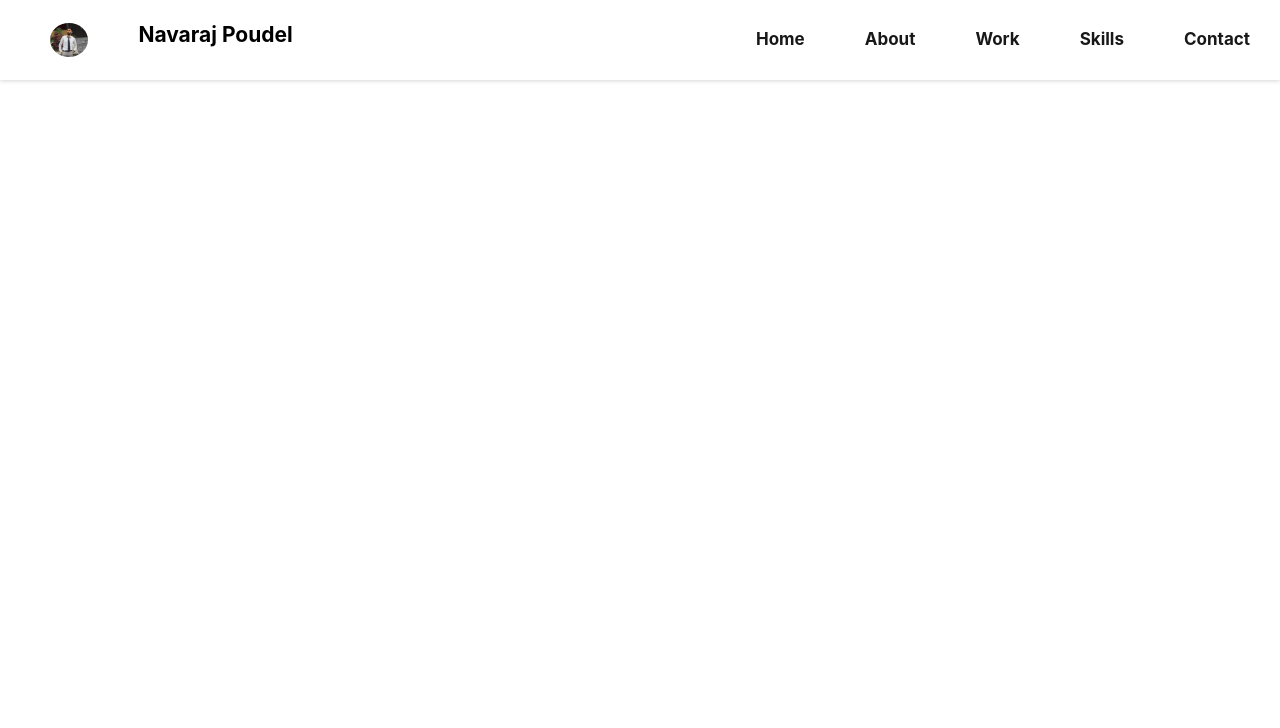
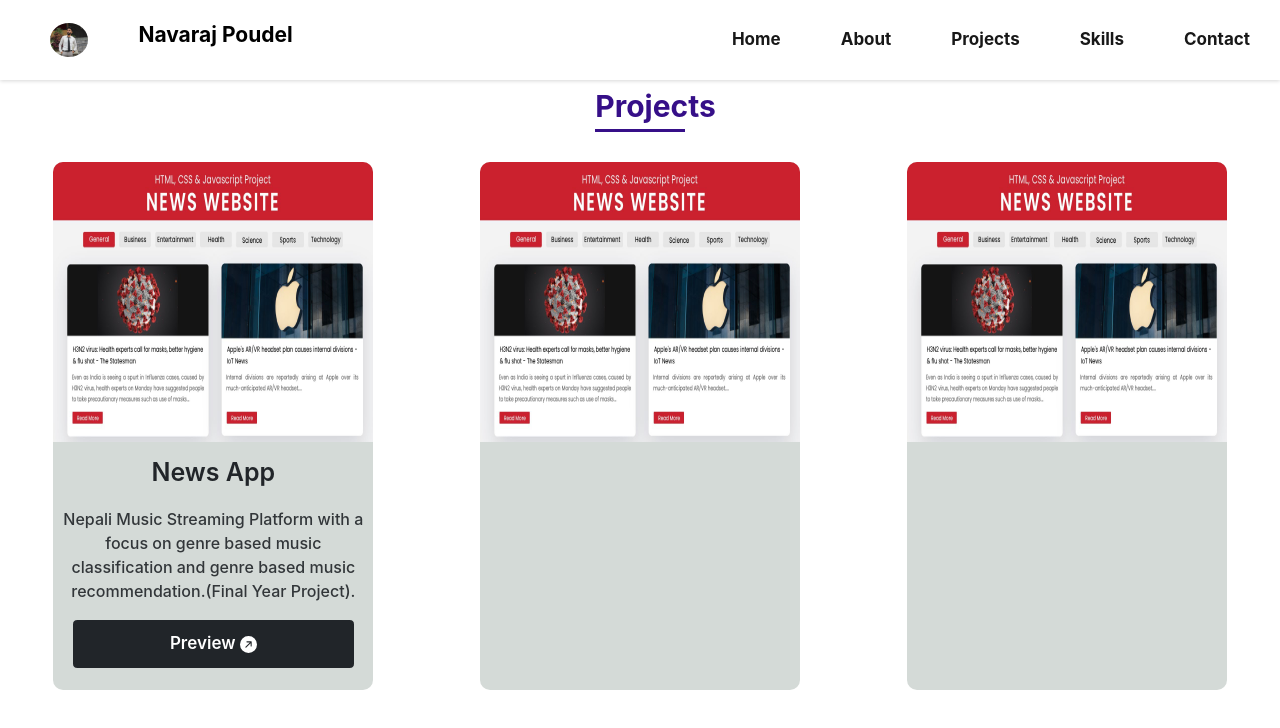
Before and after one commit to Navaraj-Poudel/Personal_Website, a React (Create React App) app in the folder my_personal_website/: page /project in a window 1280 px wide. Shown: the top 728 px of the page. Built offline with nearby package versions, Linux system fonts and the light colour scheme.

Commit message:
Projct_page_running

```diff
--- a/my_personal_website/src/App.js
+++ b/my_personal_website/src/App.js
@@ -3,6 +3,7 @@ import Navbar from './Component/Navbar/Navbar';
 import Home from './Component/Home/Home';
 import About from './Component/About/About';
 import Contact from './Component/Contact/Contact';
+import Project from './Component/Project/Project';
 import {
   BrowserRouter as Router,
   Routes,
@@ -18,6 +19,8 @@ function App() {
       <Route exact path='/' element= {<Home/>} />
       <Route exact path='/about' element={<About/>}/>
       <Route exact path='/contact' element={<Contact/>}/>
+      <Route exact path='/project' element={<Project/>}/>
+
         </Routes>
          </Router>
     </div>
--- a/my_personal_website/src/Component/Home/Home.js
+++ b/my_personal_website/src/Component/Home/Home.js
@@ -15,8 +15,6 @@ const Home = () => {
     <>
 
     <div className='Home'>
-
-
     <div className='home-details'>
         <p>
             Hi,<br />
--- a/my_personal_website/src/Component/Home/style.css
+++ b/my_personal_website/src/Component/Home/style.css
@@ -6,6 +6,8 @@
     width:40vw;
     margin-top:13rem ;
     margin-left:25rem ;
+    /* margin-right: auto;
+    margin-left: auto; */
     font-style:  'Poppins', sans-serif;
 }
 .home-details span{
@@ -22,9 +24,11 @@ font-weight: 500;
 }
 .homeimages{
     height:60vh;
-    width:20vw;
+    width:35vw;
     margin-top:1rem;
     margin-left:5rem;
+    /* margin-right: auto;
+    margin-left: auto; */
 }
 .homeimages img{
     /* height:42vh; */
--- a/my_personal_website/src/Component/Navbar/Navbar.js
+++ b/my_personal_website/src/Component/Navbar/Navbar.js
@@ -15,7 +15,7 @@ const Navbar = () => {
         <div className="navbar-item">
             <Link to="/">Home</Link>
             <Link to="/about">About</Link>
-            <Link to="/work">Work</Link>
+            <Link to="/project">Projects</Link>
             <Link to="/skills">Skills</Link>
             <Link to="/contact">Contact</Link>
          </div>
--- /dev/null
+++ b/my_personal_website/src/Component/Project/Project.js
@@ -0,0 +1,43 @@
+import React from 'react'
+import './style.css';
+import H from '../images/home.JPG'
+import Newsapp from '../images/newsapp.jpg'
+import {BsArrowUpRightCircleFill} from 'react-icons/bs';
+const Project = () => {
+  return (
+    <>
+    <div className='projecttitle'>
+        Projects
+    </div><br /><br />
+     <div className="project">
+     <div className="projectbox">
+        <div className="project-card">
+            <img src={Newsapp} alt="" />
+            <div className="projectdescription"><br />
+                <h2>News App</h2><br />
+                <p>Nepali Music Streaming Platform with a focus on genre based music classification and genre based music recommendation.(Final Year Project).</p>
+            </div>
+            <div className="button">
+                <button className='btn btn-dark'>Preview <BsArrowUpRightCircleFill/></button>
+            </div>
+        </div>
+     </div>
+
+     <div className="projectbox">
+        <div className="project-card">
+            <img src={Newsapp} alt="" />
+        </div>
+     </div>
+
+     <div className="projectbox">
+        <div className="project-card">
+            <img src={Newsapp} alt="" />
+        </div>
+     </div>
+
+     </div>
+    </>
+  )
+}
+
+export default Project
--- /dev/null
+++ b/my_personal_website/src/Component/Project/style.css
@@ -0,0 +1,71 @@
+.projecttitle{
+    font-size: 3rem;
+    font-weight: 750;
+    margin-left: auto;
+    margin-right: auto;
+    color: #360F88;
+    margin-top:0.4rem;
+    width:7vw;
+    border-bottom:0.3rem solid #360F88;
+}
+.project{
+    display: flex;
+}
+.projectbox{
+     height:65vh;
+     width: 98vw;
+     display: flex;
+     justify-content: center;
+
+     /* margin-left: auto;
+     margin-right: auto;
+   */
+   /* align-items: center;
+   justify-content: center; */
+
+}
+.project-card{
+    width:25vw;
+    height:66vh;
+    position: absolute;
+    align-items: center;
+    justify-content: center;
+   background-color:#D4DAD7;
+    /* border: 2px solid black; */
+    border-radius: 10px;
+
+
+}
+.project-card img{
+    width:25vw;
+    height:35vh ;
+    border-top-left-radius: 10px;
+    border-top-right-radius: 10px;
+}
+.projectdescription{
+   display: block;
+   align-items: center;
+}
+.projectdescription p{
+   font-size:1.6rem;
+   font-weight:500;
+   opacity:90%;
+   text-align:center;
+}
+.projectdescription h2{
+    text-align: center;
+    font-size: 2.5rem;
+    font-weight:600;
+}
+.button{
+    display: flex;
+    justify-content: center;
+    align-items: center;
+    margin-top: 1.7rem;
+}
+.button button{
+    font-size:1.7rem;
+    width: 22vw;
+    height:6vh;
+    font-weight:600;
+}
```
Also changed, not shown: my_personal_website/src/Component/images/newsapp.jpg (added).
